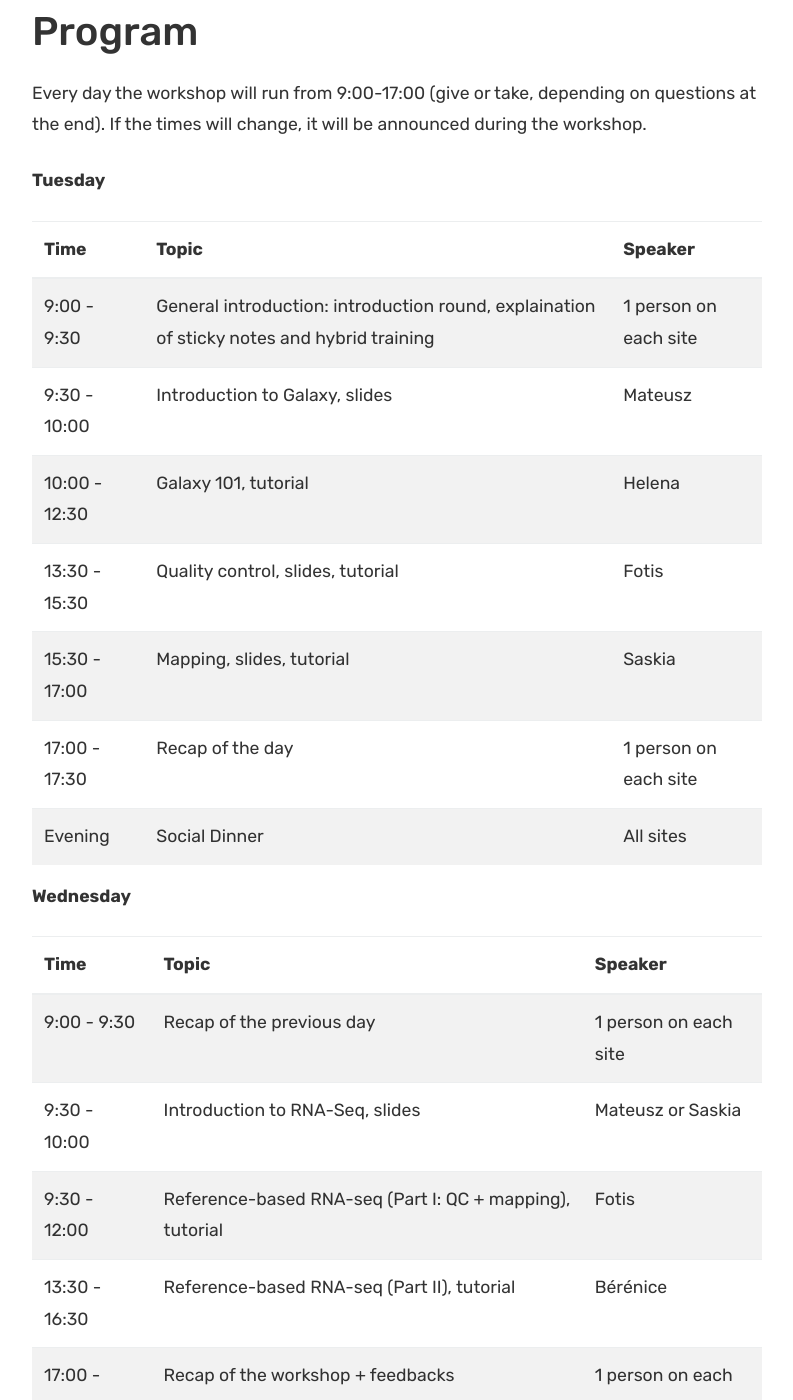
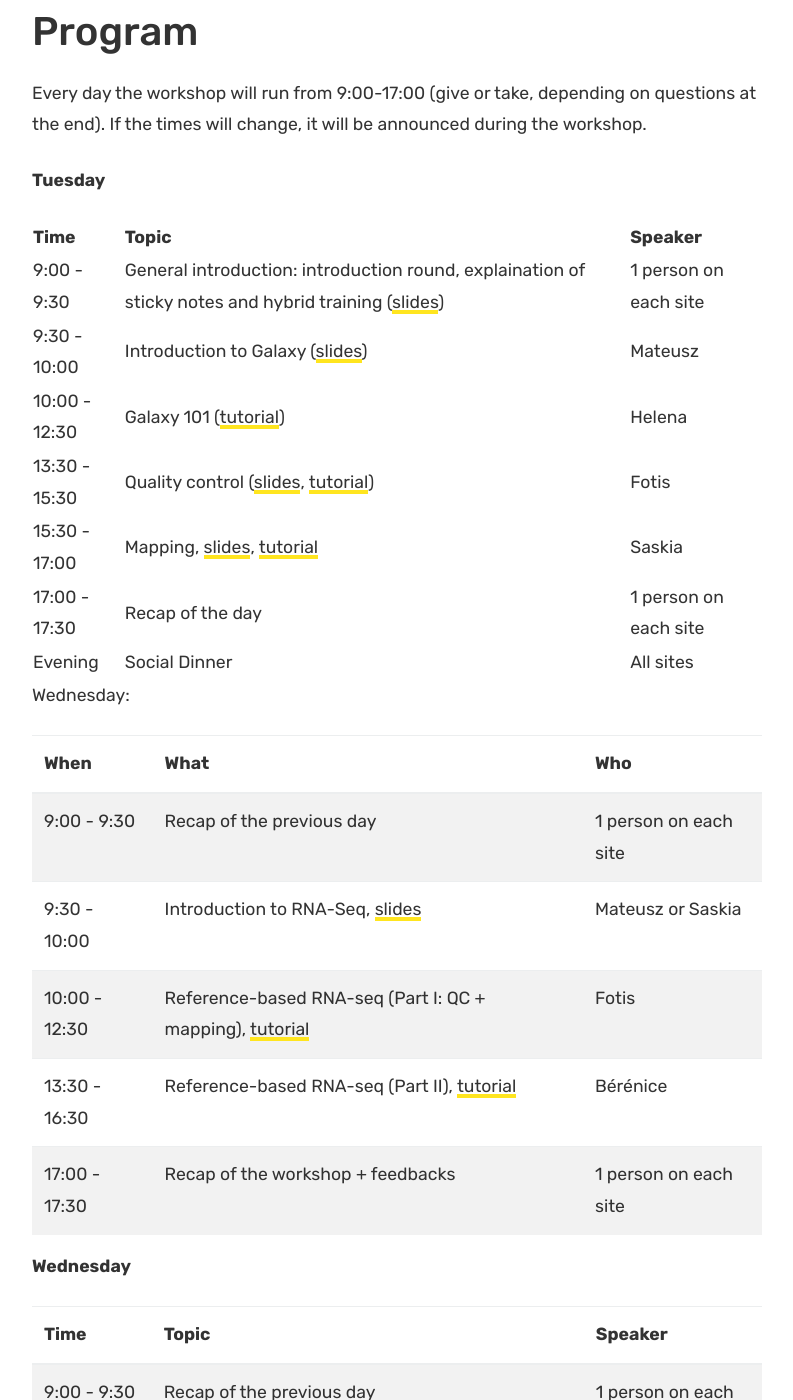
Before and after one commit to gallantries/gallantries.github.io, a Jekyll site: the page built from _events/2019-03-25-first-galantries-workshop.md, in a window 1280 px wide and 1400 px high, scrolled down 822 px. Shown: the whole window, without its empty margins (53-846 px from the left). Built offline with Jekyll 4.4.1, drawn with Linux system fonts in a browser that asks for light colours; nearby versions of some CDN libraries; some of the changed text lies outside the part shown.

Commit message:
Add links in schedule

```diff
--- a/_events/2019-03-25-first-galantries-workshop.md
+++ b/_events/2019-03-25-first-galantries-workshop.md
@@ -46,26 +46,37 @@ Every day the workshop will run from 9:00-17:00 (give or take, depending on ques
 
 **Tuesday**
 
-Time          | Topic                                                                                      | Speaker
-------------- | ------                                                                                     | -------
-9:00 - 9:30   | General introduction: introduction round, explaination of sticky notes and hybrid training | 1 person on each site
-9:30 - 10:00  | Introduction to Galaxy, slides                                                             | Mateusz
-10:00 - 12:30 | Galaxy 101, tutorial                                                                       | Helena
-13:30 - 15:30 | Quality control, slides, tutorial                                                          | Fotis
-15:30 - 17:00 | Mapping, slides, tutorial                                                                  | Saskia
-17:00 - 17:30 | Recap of the day                                                                           | 1 person on each site
-Evening       | Social Dinner                                                                              | All sites
+Time | Topic | Speaker
+ --- | --- | ---
+9:00 - 9:30 | General introduction: introduction round, explaination of sticky notes and hybrid training ([slides](https://training.galaxyproject.org/training-material/topics/instructors/tutorials/workshop-intro/slides.html)) | 1 person on each site
+9:30 - 10:00 | Introduction to Galaxy ([slides](https://training.galaxyproject.org/training-material/topics/introduction/slides/introduction.html#1)) | Mateusz
+10:00 - 12:30 | Galaxy 101 ([tutorial](https://training.galaxyproject.org/training-material/topics/introduction/tutorials/galaxy-intro-101/tutorial.html)) | Helena
+13:30 - 15:30 | Quality control ([slides](https://training.galaxyproject.org/training-material/topics/sequence-analysis/tutorials/quality-control/slides.html#1), [tutorial](https://training.galaxyproject.org/training-material/topics/sequence-analysis/tutorials/quality-control/tutorial.html)) | Fotis
+15:30 - 17:00 | Mapping, [slides](https://training.galaxyproject.org/training-material/topics/sequence-analysis/tutorials/mapping/slides.html#1), [tutorial](https://training.galaxyproject.org/training-material/topics/sequence-analysis/tutorials/mapping/tutorial.html) | Saskia
+17:00 - 17:30 | Recap of the day | 1 person on each site
+Evening | Social Dinner | All sites
+
+
+Wednesday:
+
+When | What | Who
+--- | --- | ---
+9:00 - 9:30 | Recap of the previous day | 1 person on each site
+9:30 - 10:00 | Introduction to RNA-Seq, [slides](https://training.galaxyproject.org/training-material/topics/transcriptomics/slides/introduction.html#1) | Mateusz or Saskia
+10:00 - 12:30 | Reference-based RNA-seq (Part I: QC + mapping), [tutorial](https://training.galaxyproject.org/training-material/topics/transcriptomics/tutorials/ref-based/tutorial.html) | Fotis
+13:30 - 16:30 | Reference-based RNA-seq (Part II), [tutorial](https://training.galaxyproject.org/training-material/topics/transcriptomics/tutorials/ref-based/tutorial.html) | Bérénice
+17:00 - 17:30 | Recap of the workshop + feedbacks | 1 person on each site
 {:.table.table-striped}
 
 **Wednesday**
 
-Time          | Topic                                                    | Speaker
-------------- | ------                                                   | -------
-9:00 - 9:30   | Recap of the previous day                                | 1 person on each site
-9:30 - 10:00  | Introduction to RNA-Seq, slides                          | Mateusz or Saskia
-9:30 - 12:00  | Reference-based RNA-seq (Part I: QC + mapping), tutorial | Fotis
-13:30 - 16:30 | Reference-based RNA-seq (Part II), tutorial              | Bérénice
-17:00 - 17:30 | Recap of the workshop + feedbacks                        | 1 person on each site
+Time | Topic | Speaker
+--- | --- | ---
+9:00 - 9:30 | Recap of the previous day | 1 person on each site
+9:30 - 10:00 | Introduction to RNA-Seq ([slides](https://training.galaxyproject.org/training-material/topics/transcriptomics/slides/introduction.html#1)) | Mateusz or Saskia
+10:00 - 12:30 | Reference-based RNA-seq, part I (QC + mapping) ([tutorial](https://training.galaxyproject.org/training-material/topics/transcriptomics/tutorials/ref-based/tutorial.html)) | Fotis
+13:30 - 16:30 | Reference-based RNA-seq, part II ([tutorial](https://training.galaxyproject.org/training-material/topics/transcriptomics/tutorials/ref-based/tutorial.html)) | Bérénice
+17:00 - 17:30 | Recap of the workshop + feedbacks | 1 person on each site
 {:.table.table-striped}
 
 # Important notes
```
